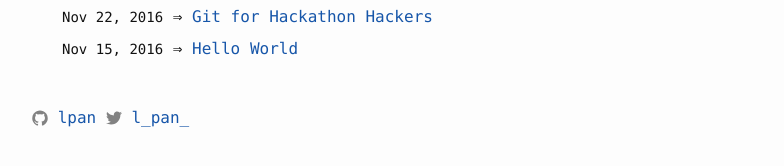
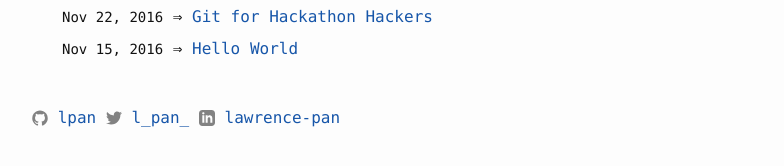
Before and after one commit to lpan/lpan.github.io, a Jekyll site: the page built from index.html, in a window 1280 px wide. Shown: the part 397-563 px from the top of the page, without its empty margins (238-1022 px from the left). Built offline with Jekyll 4.4.1, drawn with Linux system fonts in a browser that asks for light colours.

Commit message:
add linkedin link

```diff
--- a/_config.yml
+++ b/_config.yml
@@ -5,8 +5,10 @@ name: 'lpan.io'
 description: "Lawrence Pan's profile and blog"
 baseurl: ""
 url: "http://lpan.io"
+
 twitter_username: l_pan_
 github_username: lpan
+linkedin_username: lawrence-pan
 
 defaults:
   - scope:
--- a/_includes/footer.html
+++ b/_includes/footer.html
@@ -7,6 +7,9 @@
     <li>
       {% include icon-twitter.html username=site.twitter_username %}
     </li>
+    <li>
+      {% include icon-linkedin.html username=site.linkedin_username %}
+    </li>
   </ul>
 
 </footer>
--- /dev/null
+++ b/_includes/icon-linkedin.html
@@ -0,0 +1,4 @@
+<a href="https://linkedin.com/in/{{ include.username }}" target="_blank">
+  <span class="icon icon--github">{% include icon-linkedin.svg %}</span>
+  <span class="username">{{ include.username }}</span>
+</a>
```
Also changed, not shown: _includes/icon-linkedin.svg (added).
